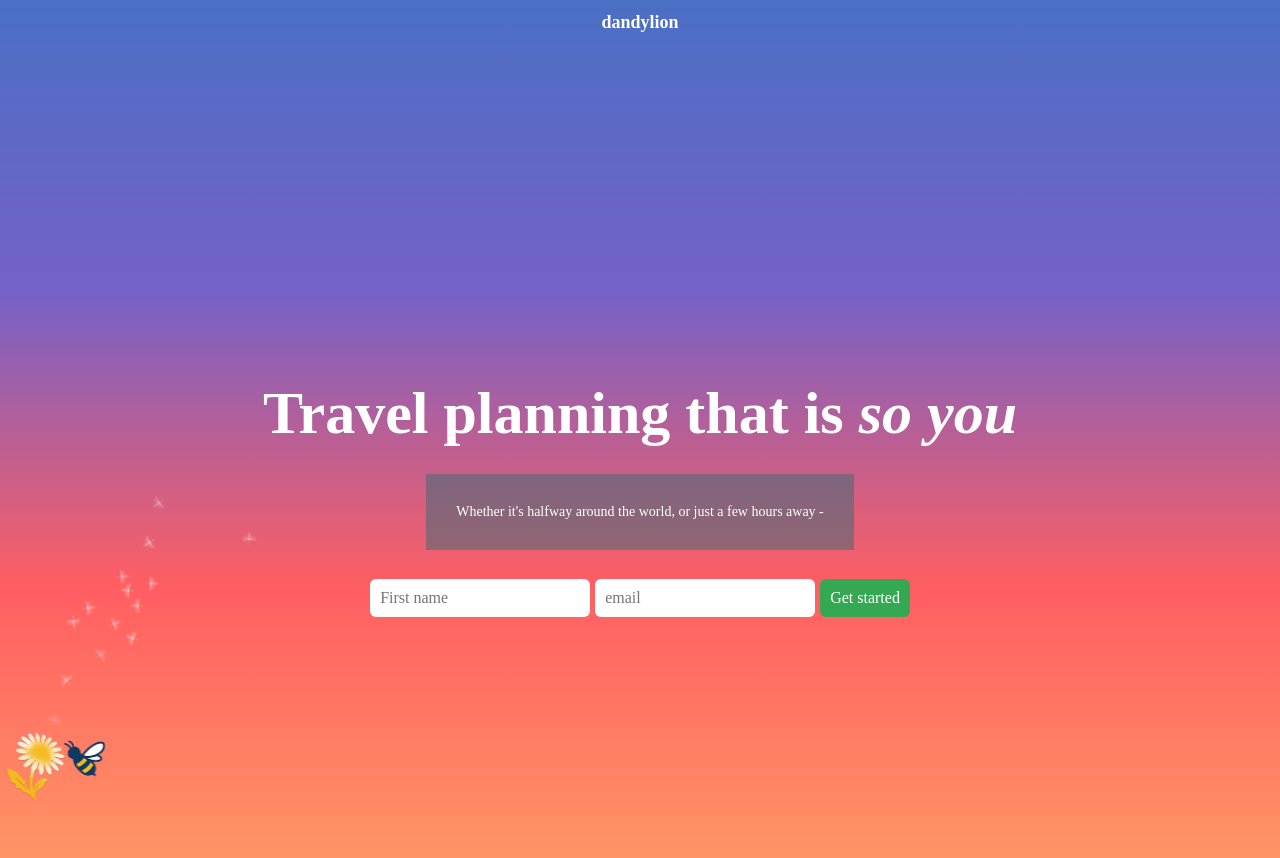
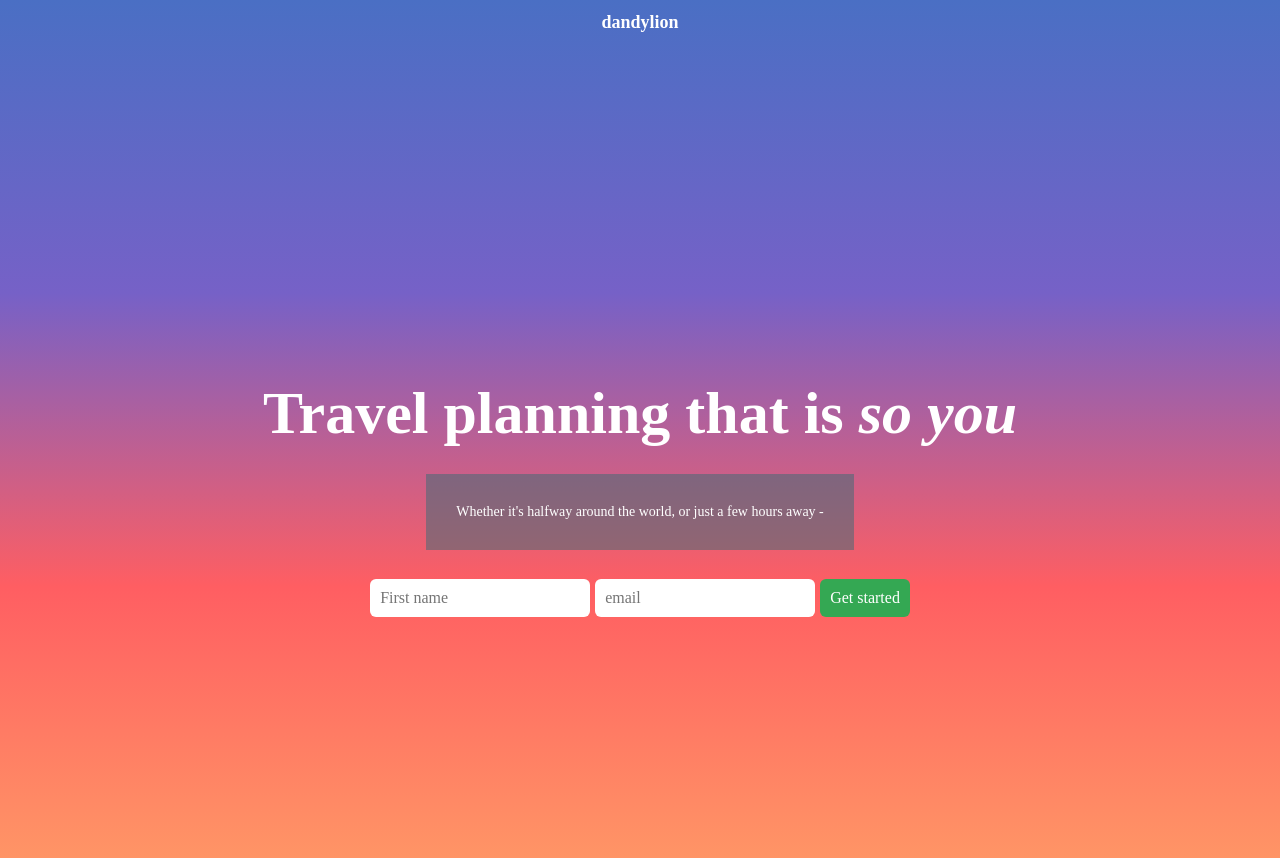
Before and after one commit to tedschu/Dandylion, a React (Vite) app in the folder client/: page / in a window 1280 px wide. Shown: the top 858 px of the page. Built offline with nearby package versions, Linux system fonts and the light colour scheme; a web font is replaced by a local one.

Commit message:
updated dandelion corner image and reorientation of the seed starting point

```diff
--- a/client/src/dandelion-seeds.css
+++ b/client/src/dandelion-seeds.css
@@ -12,8 +12,8 @@
 
 .seed {
   position: absolute;
-  bottom: 30px;
-  left: 20px;
+  bottom: 50px;
+  left: 37px;
   width: 25px;
   height: 25px;
   pointer-events: none;
--- a/client/src/index.css
+++ b/client/src/index.css
@@ -202,8 +202,9 @@ h3 {
 .dandelion_corner {
   position: absolute;
   bottom: 0;
-  left: 0;
-  width: 110px;
+  left: 20px;
+  width: 50px;
+  z-index: 1;
 }
 
 /* BUTTON STYLING */
--- a/client/src/pages/Container.tsx
+++ b/client/src/pages/Container.tsx
@@ -20,6 +20,7 @@ import {
 import { AnimatePresence, motion } from "motion/react";
 import DandelionSeedsCSS from "../components/DandelionSeedsCSS";
 import dandelion_corner from "../assets/dandelion_corner.png";
+import dandelion_corner_2 from "../assets/dandelion_corner_2.png";
 
 type ContainerProps = {
   currentStep: number;
@@ -76,9 +77,12 @@ function Container({
     <>
       <div className={"pageContainer flexCol"} data-question={currentStep}>
         <Header />
-        <DandelionSeedsCSS />
-
-        <img src={dandelion_corner} className="dandelion_corner" alt="" />
+        {currentStep > 0 && currentStep < 11 && (
+          <>
+            <img src={dandelion_corner_2} className="dandelion_corner" alt="" />
+            <DandelionSeedsCSS />
+          </>
+        )}
 
         {/* Maps through steps array and outputs the component that matches the currentStep state */}
         {steps.map((ComponentStep, index) => {
```
Also changed, not shown: client/src/assets/dandelion_corner_2.png (added).
